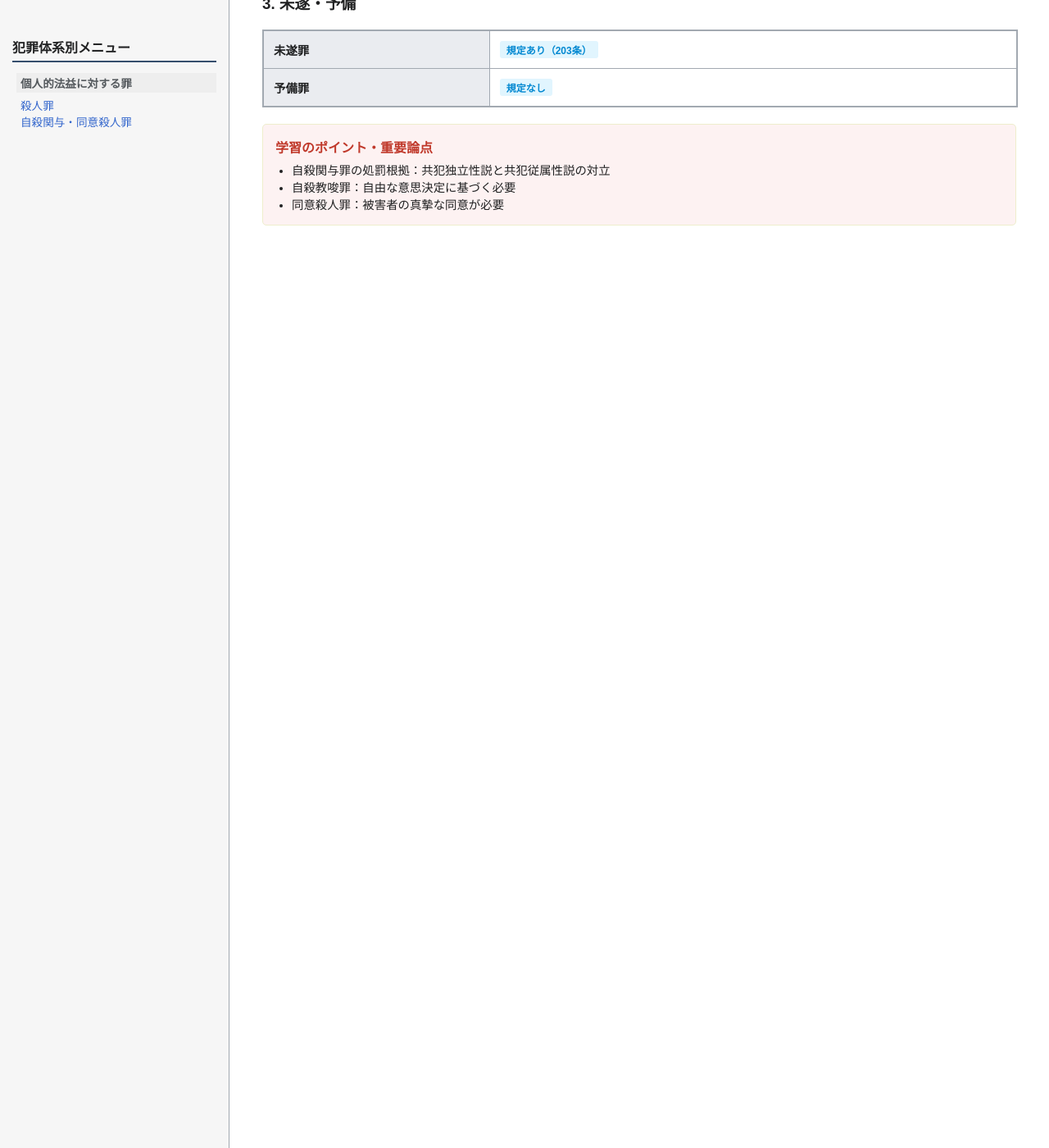
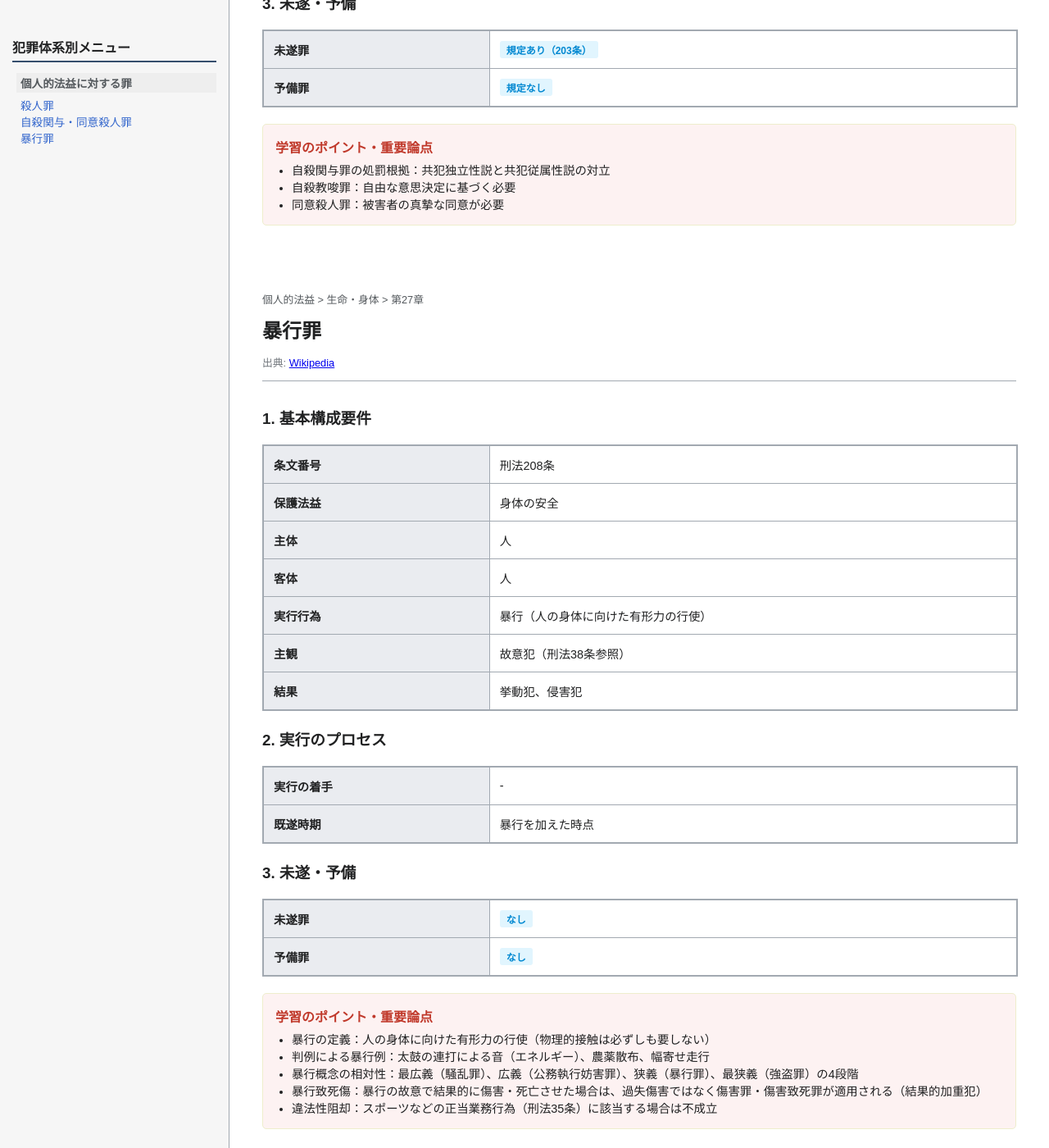
Before and after one commit to nananek/criminal-law-learning, a Jekyll site: the page built from index.md, in a window 1280 px wide and 1400 px high, scrolled down 1854 px. Shown: the whole window at 82% size. Built offline with Jekyll 4.4.1, drawn with Linux system fonts in a browser that asks for light colours; before the commit the page ends 2249 px from its top, so only the background shows below that.

Commit message:
Add assault crime details to crimes.yml

```diff
--- a/_data/crimes.yml
+++ b/_data/crimes.yml
@@ -40,3 +40,27 @@
     - "自殺関与罪の処罰根拠：共犯独立性説と共犯従属性説の対立"
     - "自殺教唆罪：自由な意思決定に基づく必要"
     - "同意殺人罪：被害者の真摯な同意が必要"
+
+- id: "assault"
+  category_main: "個人的法益"
+  category_sub: "生命・身体"
+  chapter: "27"
+  title: "暴行罪"
+  article: "208条"
+  benefit: "身体の安全"
+  subject: "人"
+  object: "人"
+  act: "暴行（人の身体に向けた有形力の行使）"
+  intent: "故意犯"
+  result: "挙動犯、侵害犯"
+  start: "-"
+  completed: "暴行を加えた時点"
+  attempt: "なし"
+  preparation: "なし"
+  source_url: "https://ja.wikipedia.org/wiki/%E6%9A%B4%E8%A1%8C%E7%BD%AA"
+  points:
+    - "暴行の定義：人の身体に向けた有形力の行使（物理的接触は必ずしも要しない）"
+    - "判例による暴行例：太鼓の連打による音（エネルギー）、農薬散布、幅寄せ走行"
+    - "暴行概念の相対性：最広義（騒乱罪）、広義（公務執行妨害罪）、狭義（暴行罪）、最狭義（強盗罪）の4段階"
+    - "暴行致死傷：暴行の故意で結果的に傷害・死亡させた場合は、過失傷害ではなく傷害罪・傷害致死罪が適用される（結果的加重犯）"
+    - "違法性阻却：スポーツなどの正当業務行為（刑法35条）に該当する場合は不成立"
```
